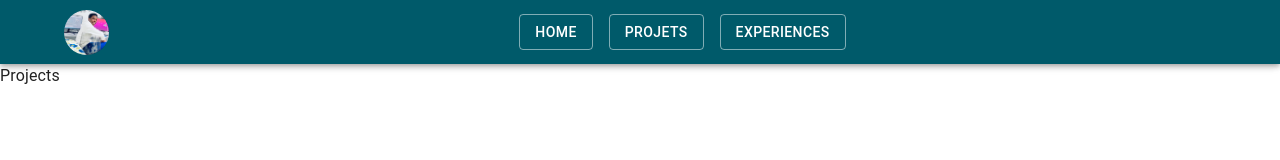
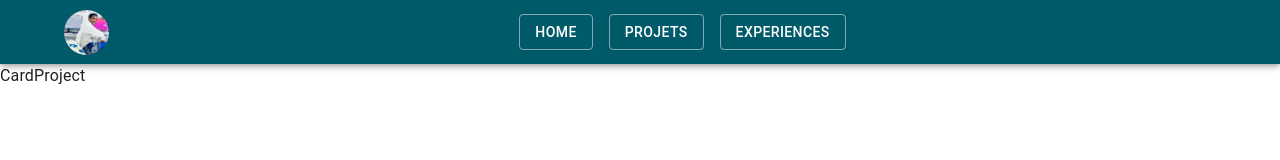
Before and after one commit to mahdou19/portfolio, a React (Create React App) app: page /projects in a window 1280 px wide. Shown: the top 160 px of the page. Built offline with nearby package versions, Linux system fonts and the light colour scheme; a web font is replaced by a local one.

Commit message:
implement project card

```diff
--- a/src/components/common/avatar/Avatar.jsx
+++ b/src/components/common/avatar/Avatar.jsx
@@ -12,7 +12,7 @@ function MyAvatar() {
   const theme = useTheme();
   return (
     <>
-    <Link to="/">
+
       <Avatar
         alt="Remy Sharp"
         src={avatar}
@@ -25,7 +25,7 @@ function MyAvatar() {
           },
         }}
       />
-      </Link>
+
     </>
   );
 }
--- /dev/null
+++ b/src/components/projects/CardProject.jsx
@@ -0,0 +1,9 @@
+import React from 'react'
+
+function CardProject() {
+  return (
+    <div>CardProject</div>
+  )
+}
+
+export default CardProject
--- a/src/components/projects/Projects.jsx
+++ b/src/components/projects/Projects.jsx
@@ -1,8 +1,11 @@
 import React from 'react'
+import CardProject from './CardProject.jsx'
 
 function Projects() {
   return (
-    <div>Projects</div>
+    <>
+      <CardProject/>
+    </>
   )
 }
 
```
